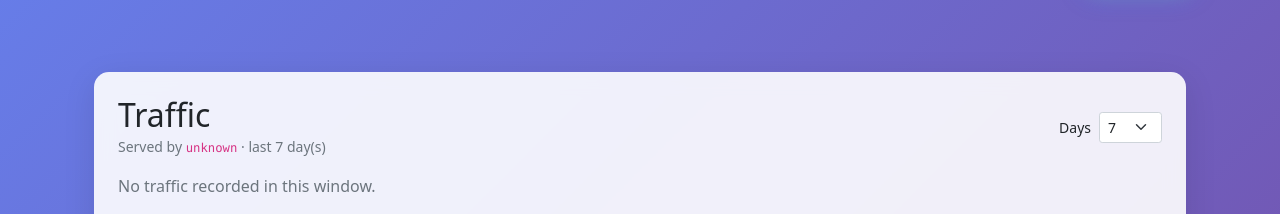
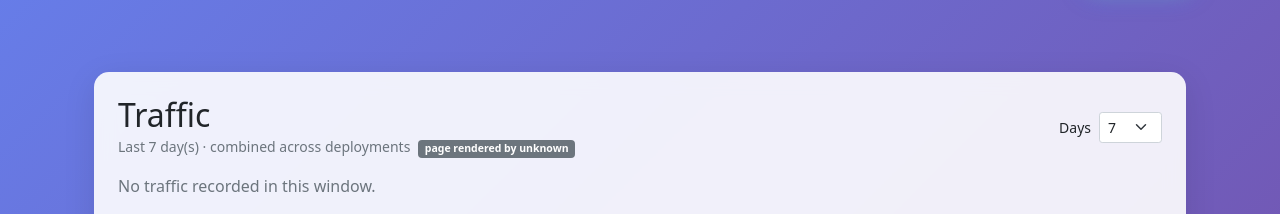
Before and after one commit to zvipo/skipping-stones, a Flask app: page /traffic in a window 1280 px wide. Shown: the part 64-278 px from the top of the page. Run offline with Flask 3, Linux system fonts and the light colour scheme; data that the repository does not hold is empty.

Commit message:
Clarify traffic page subtitle: data is shared, not pi-only
"Served by pi · last 7 day(s)" misread as "data is from the pi instance".
Reword to make it explicit that the chart is combined across deployments
and the instance label refers only to which deployment rendered the page.

Co-Authored-By: Claude Opus 4.7 (1M context) <noreply@anthropic.com>

```diff
--- a/templates/traffic.html
+++ b/templates/traffic.html
@@ -8,7 +8,10 @@
         <div class="d-flex justify-content-between align-items-center mb-3 flex-wrap gap-2">
             <div>
                 <h2 class="mb-0">Traffic</h2>
-                <small class="text-muted">Served by <code>{{ this_instance }}</code> · last {{ days }} day(s)</small>
+                <small class="text-muted">
+                    Last {{ days }} day(s) · combined across deployments
+                    <span class="badge bg-secondary ms-1" title="The deployment that rendered this page">page rendered by {{ this_instance }}</span>
+                </small>
             </div>
             <form method="get" class="d-flex align-items-center gap-2">
                 <label for="days" class="mb-0 small">Days</label>
```
